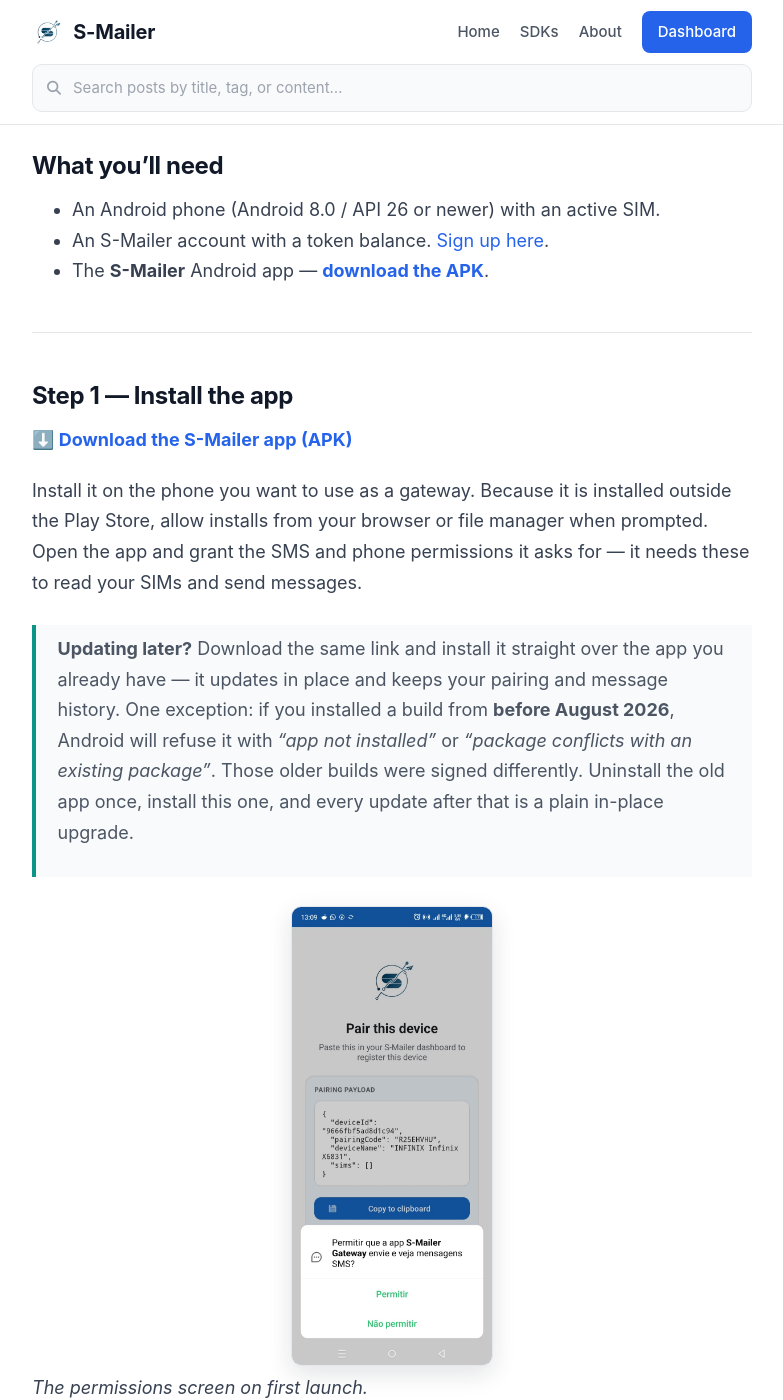
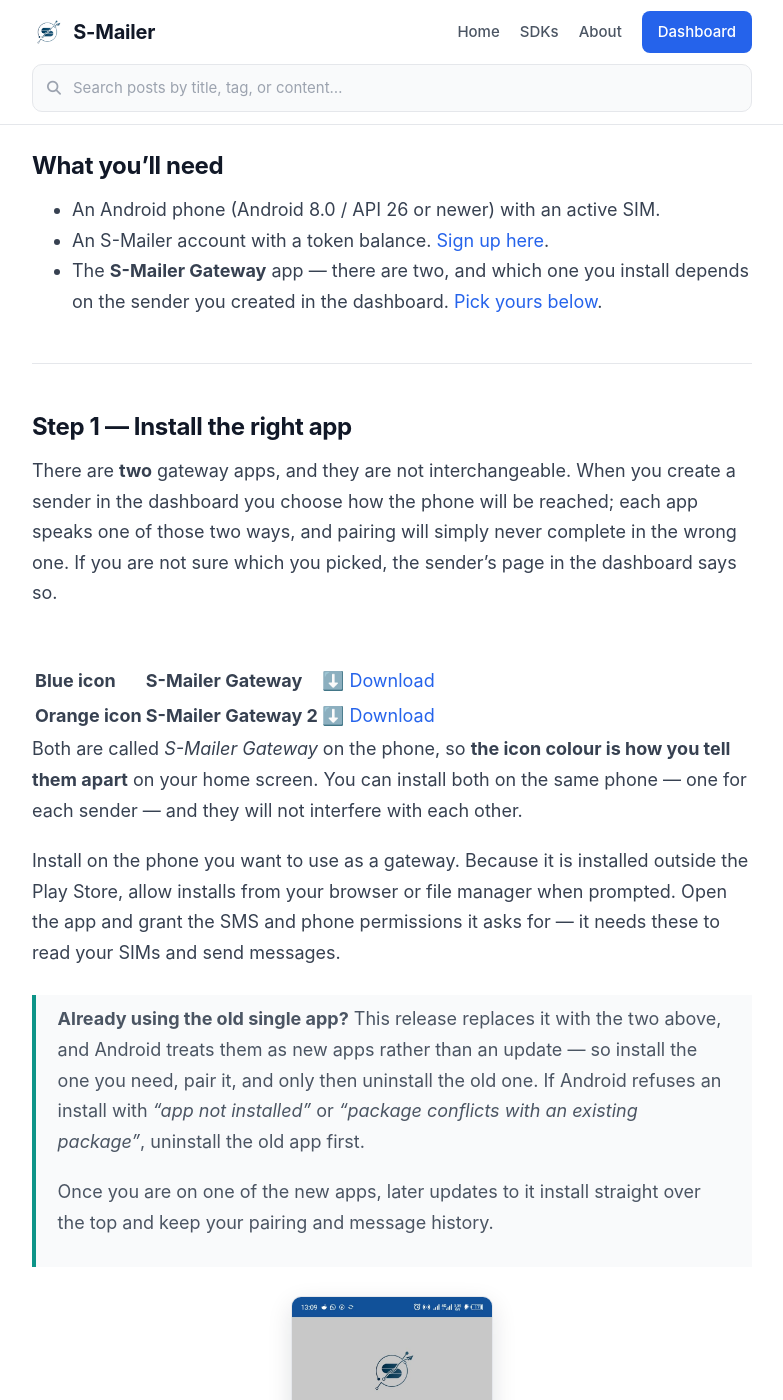
Before and after one commit to s-mailer/s-mailer-blog, a Jekyll site: the page built from landing/_posts/2026-07-05-turn-your-android-into-a-gateway.md, in a window 1280 px wide and 1400 px high, scrolled down 295 px. Shown: the whole window, without its empty margins (248-1031 px from the left). Built offline with Jekyll 4.4.1, drawn with Linux system fonts in a browser that asks for light colours; some of the changed text lies outside the part shown.

Commit message:
docs: point the gateway guide at the two apps
The single gateway app became two, one per transport, and they are not
interchangeable: pairing never completes in the wrong one. The guide now leads
with that choice instead of a single download button, and says where to look it up
— the sender's page in the dashboard — for a reader who does not remember which
kind they created.

Both apps are called S-Mailer Gateway on the phone, so the table leads with the
icon colour: that is the only thing a person can use to tell them apart on a home
screen, and it is deliberately the only place the colour means anything.

Also rewrites the update note. This release does not install over the old app —
both identifiers changed — so it tells people to install, pair, and only then
uninstall the old one, rather than discovering the refusal themselves.

```diff
--- a/landing/_posts/2026-07-05-turn-your-android-into-a-gateway.md
+++ b/landing/_posts/2026-07-05-turn-your-android-into-a-gateway.md
@@ -15,26 +15,41 @@
 
 - An Android phone (Android 8.0 / API 26 or newer) with an active SIM.
 - An S-Mailer account with a token balance. [Sign up here](https://mailer.smartek.co.mz).
-- The **S-Mailer** Android app — [**download the APK**](https://github.com/s-mailer/s-mailer-blog/releases/latest/download/s-mailer.apk).
+- The **S-Mailer Gateway** app — there are two, and which one you install depends
+  on the sender you created in the dashboard. [Pick yours below](#step-1--install-the-right-app).
 
 ---
 
-## Step 1 — Install the app
+## Step 1 — Install the right app
 
-**[⬇️ Download the S-Mailer app (APK)](https://github.com/s-mailer/s-mailer-blog/releases/latest/download/s-mailer.apk)**
+There are **two** gateway apps, and they are not interchangeable. When you create
+a sender in the dashboard you choose how the phone will be reached; each app
+speaks one of those two ways, and pairing will simply never complete in the wrong
+one. If you are not sure which you picked, the sender's page in the dashboard
+says so.
 
-Install it on the phone you want to use as a gateway. Because it is installed
-outside the Play Store, allow installs from your browser or file manager when
-prompted. Open the app and grant the SMS and phone permissions it asks for — it
-needs these to read your SIMs and send messages.
+| | | |
+|---|---|---|
+| **Blue icon** | **S-Mailer Gateway** | [⬇️ Download](https://github.com/s-mailer/s-mailer-blog/releases/latest/download/s-mailer-azul.apk) |
+| **Orange icon** | **S-Mailer Gateway 2** | [⬇️ Download](https://github.com/s-mailer/s-mailer-blog/releases/latest/download/s-mailer-laranja.apk) |
 
-> **Updating later?** Download the same link and install it straight over the app
-> you already have — it updates in place and keeps your pairing and message
-> history. One exception: if you installed a build from **before August 2026**,
-> Android will refuse it with *"app not installed"* or *"package conflicts with an
-> existing package"*. Those older builds were signed differently. Uninstall the old
-> app once, install this one, and every update after that is a plain in-place
-> upgrade.
+Both are called *S-Mailer Gateway* on the phone, so **the icon colour is how you
+tell them apart** on your home screen. You can install both on the same phone —
+one for each sender — and they will not interfere with each other.
+
+Install on the phone you want to use as a gateway. Because it is installed outside
+the Play Store, allow installs from your browser or file manager when prompted.
+Open the app and grant the SMS and phone permissions it asks for — it needs these
+to read your SIMs and send messages.
+
+> **Already using the old single app?** This release replaces it with the two
+> above, and Android treats them as new apps rather than an update — so install
+> the one you need, pair it, and only then uninstall the old one. If Android
+> refuses an install with *"app not installed"* or *"package conflicts with an
+> existing package"*, uninstall the old app first.
+>
+> Once you are on one of the new apps, later updates to it install straight over
+> the top and keep your pairing and message history.
 
 ![Install and grant permissions](/assets/img/guide-01-permissions.jpg)
 *The permissions screen on first launch.*
@@ -138,7 +153,8 @@
 
 Every message this gateway sends from then on goes out on the SIM you picked —
 handy when one line has a better SMS bundle or a specific sender identity. Grab
-the [latest APK](https://github.com/s-mailer/s-mailer-blog/releases/latest/download/s-mailer.apk)
+the latest APK ([blue](https://github.com/s-mailer/s-mailer-blog/releases/latest/download/s-mailer-azul.apk) ·
+[orange](https://github.com/s-mailer/s-mailer-blog/releases/latest/download/s-mailer-laranja.apk))
 to get the picker.
 
 ## From `sent` to `delivered`: delivery reports
```
Also changed, not shown: other parts of landing/_posts/2026-07-05-turn-your-android-into-a-gateway.md (+1 -1 lines).
